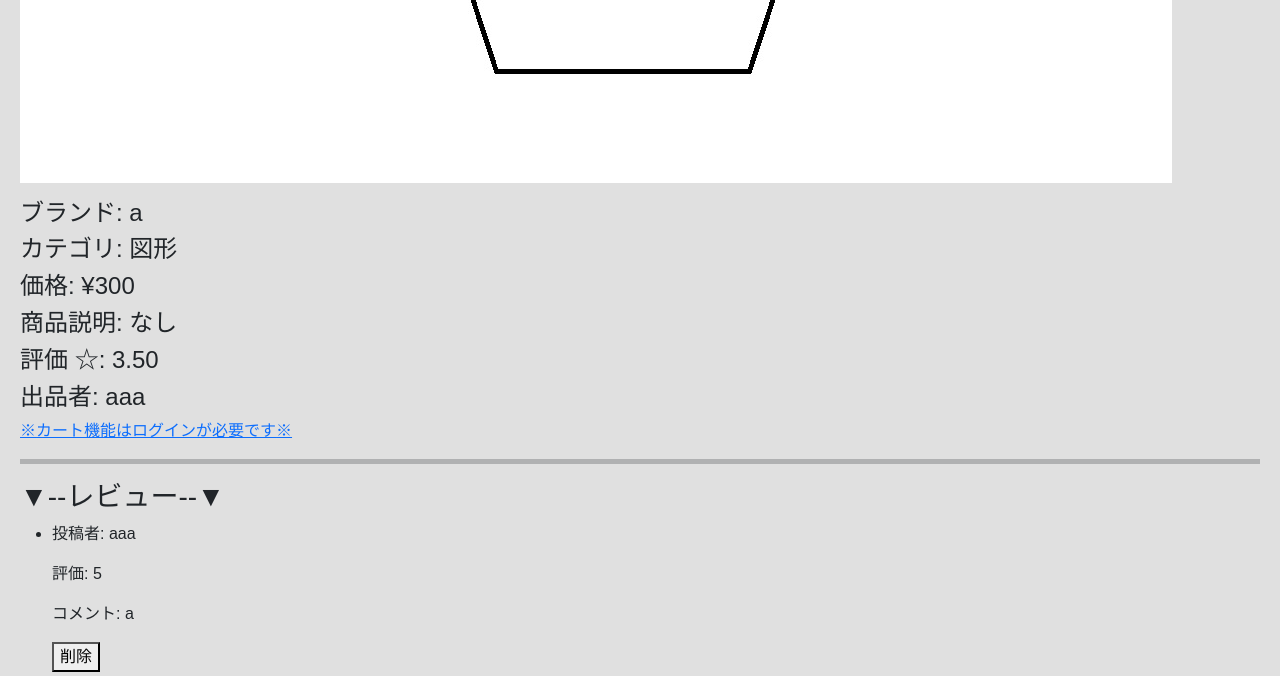
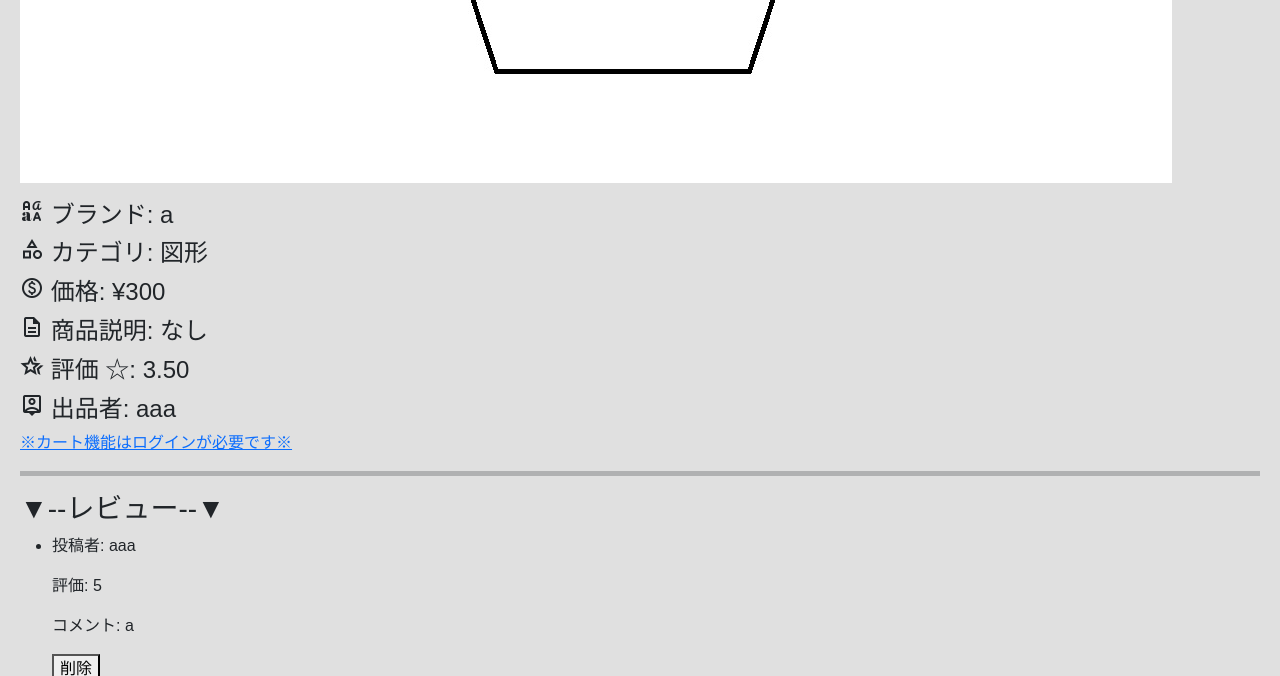
Before and after one commit to shomaozasa/NenkanSeisaku, a Django app: page /product/4 in a window 1280 px wide. Shown: the part 627-1303 px from the top of the page. Run offline with Django 4.2, Linux system fonts and the light colour scheme; data comes from the database, SQL or seed files in the repository.

Commit message:
Update product.html

```diff
--- a/amazon/templates/product.html
+++ b/amazon/templates/product.html
@@ -9,12 +9,24 @@
   <img src="{{ product.product_image.url }}" alt="{{ product.product_name }}" width="auto" height="auto">
   {% endif %}
 </p>
-<h4><span id="brand">ブランド</span>: {{ product.brand }}</h4>
-<h4><span id="category">カテゴリ</span>: {{ product.category }}</h4>
-<h4><span id="price">価格</span>: ¥{{ product.price }}</h4>
-<h4><span id="description">商品説明</span>: {{ product.description|default:"なし" }}</h4>
-<h4><span id="rating">評価</span> ☆: {{ product.average_rating|default:"0.0" }}</h4>
-<h4><span id="seller">出品者</span>: {{ product.seller.username }}</h4>
+<h4><span class="material-symbols-outlined">
+brand_family
+</span><span id="brand"> ブランド</span>: {{ product.brand }}</h4>
+<h4><span class="material-symbols-outlined">
+category
+</span><span id="category"> カテゴリ</span>: {{ product.category }}</h4>
+<h4><span class="material-symbols-outlined">
+paid
+</span><span id="price"> 価格</span>: ¥{{ product.price }}</h4>
+<h4><span class="material-symbols-outlined">
+description
+</span><span id="description"> 商品説明</span>: {{ product.description|default:"なし" }}</h4>
+<h4><span class="material-symbols-outlined">
+hotel_class
+</span><span id="rating"> 評価</span> ☆: {{ product.average_rating|default:"0.0" }}</h4>
+<h4><span class="material-symbols-outlined">
+person_pin
+</span><span id="seller"> 出品者</span>: {{ product.seller.username }}</h4>
 <p>{% if product_in_cart %}
 <form action="{% url 'amazon:remove_from_cart' product_id=product.product_id %}" method="post">
   {% csrf_token %}
```
